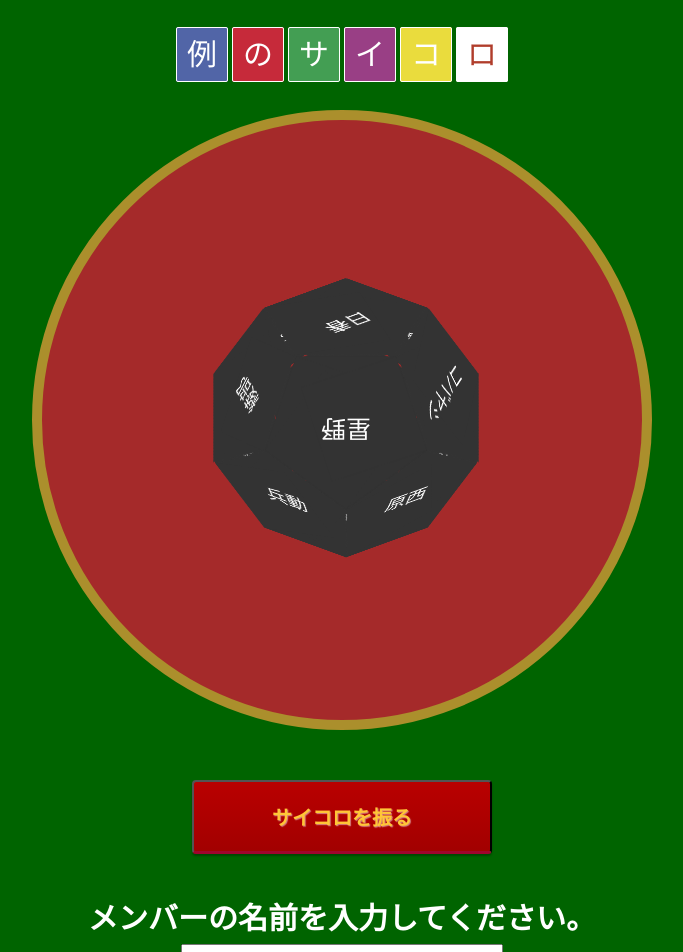
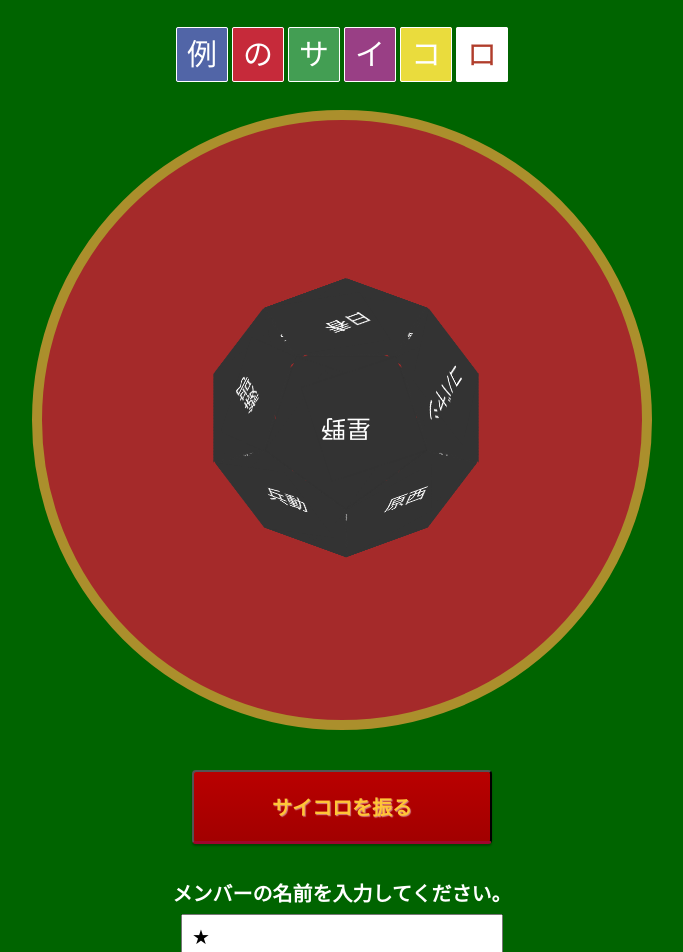
Before and after one commit to hirayama1987/saikoro, a Vue app: page / in a window 1280 px wide. Shown: the top 952 px of the page, without its empty margins (298-981 px from the left). Built offline with nearby package versions, Linux system fonts and the light colour scheme.

Commit message:
no message

```diff
--- a/src/views/Home.vue
+++ b/src/views/Home.vue
@@ -98,7 +98,7 @@ export default {
   .home{
     display: flex;
     flex-direction: column;
-    margin: 0 auto;
+    margin: 0 auto 100px;
     width: 100%;
   }
   *{
@@ -125,7 +125,7 @@ export default {
 
   .throw {
     width: 300px;
-    margin: 50px auto;
+    margin: 40px auto;
     text-align: center;
     cursor: pointer;
     display: inline-block;
@@ -190,7 +190,7 @@ export default {
   }
   p.description{
     color: #fff;
-    font-size: 30px;
+    font-size: 20px;
     font-weight: bold;
     text-align: center;
     padding-bottom: 10px;
```
